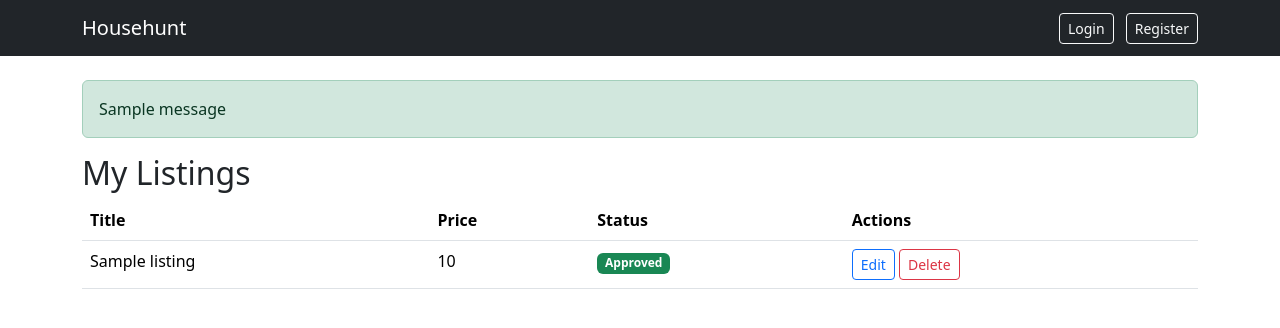
After one commit to Regina-Fredrick/Househunt, a Django app: template apps/listings/templates/listings/my_listings.html in a window 1280 px wide. The commit adds this page. Shown: the top 328 px of the page. Run offline with Django 5.2, Linux system fonts and the light colour scheme; the template is opened without the code that fills it: most values are stand-ins (such as "Sample title", 1, 10 or a date in 2020); one stand-in notice (Sample message) is shown.

Commit message:
Week 4: My Listings dashboard, edit/delete views, status badges, Bootstrap base template

```diff
--- /dev/null
+++ b/apps/listings/templates/listings/my_listings.html
@@ -0,0 +1,51 @@
+{% extends 'base.html' %}
+{% block content %}
+<h2>My Listings</h2>
+
+<table class="table">
+    <thead>
+        <tr>
+            <th>Title</th>
+            <th>Price</th>
+            <th>Status</th>
+            <th>Actions</th>
+        </tr>
+    </thead>
+    <tbody>
+        {% for listing in page_obj %}
+        <tr>
+            <td>{{ listing.title }}</td>
+            <td>{{ listing.price }}</td>
+            <td>
+                {% if listing.status == 'approved' %}
+                    <span class="badge bg-success">Approved</span>
+                {% elif listing.status == 'rejected' %}
+                    <span class="badge bg-danger">Rejected</span>
+                {% else %}
+                    <span class="badge bg-warning text-dark">Pending</span>
+                {% endif %}
+            </td>
+            <td>
+                <a href="{% url 'edit_listing' listing.pk %}" class="btn btn-sm btn-outline-primary">Edit</a>
+                <a href="{% url 'delete_listing' listing.pk %}" class="btn btn-sm btn-outline-danger">Delete</a>
+            </td>
+        </tr>
+        {% empty %}
+        <tr><td colspan="4">You have no listings yet.</td></tr>
+        {% endfor %}
+    </tbody>
+</table>
+{% if page_obj.has_other_pages %}
+<nav>
+    <ul class="pagination">
+        {% if page_obj.has_previous %}
+        <li class="page-item"><a class="page-link" href="?page={{ page_obj.previous_page_number }}">Previous</a></li>
+        {% endif %}
+        <li class="page-item disabled"><span class="page-link">Page {{ page_obj.number }} of {{ page_obj.paginator.num_pages }}</span></li>
+        {% if page_obj.has_next %}
+        <li class="page-item"><a class="page-link" href="?page={{ page_obj.next_page_number }}">Next</a></li>
+        {% endif %}
+    </ul>
+</nav>
+{% endif %}
+{% endblock %}
--- a/apps/listings/urls.py
+++ b/apps/listings/urls.py
@@ -3,4 +3,7 @@ from . import views
 
 urlpatterns = [
     path('create/', views.create_listing_view, name='create_listing'),
+    path('mine/', views.my_listings_view, name='my_listings'),
+    path('<int:pk>/edit/', views.edit_listing_view, name='edit_listing'),
+    path('<int:pk>/delete/', views.delete_listing_view, name='delete_listing'),
 ]
--- /dev/null
+++ b/templates/base.html
@@ -0,0 +1,33 @@
+<!DOCTYPE html>
+<html lang="en">
+<head>
+    <meta charset="UTF-8">
+    <title>{% block title %}Househunt{% endblock %}</title>
+    <link href="https://cdn.jsdelivr.net/npm/bootstrap@5.3.3/dist/css/bootstrap.min.css" rel="stylesheet">
+</head>
+<body>
+<nav class="navbar navbar-expand-lg navbar-dark bg-dark mb-4">
+    <div class="container">
+        <a class="navbar-brand" href="/">Househunt</a>
+        <div>
+            {% if user.is_authenticated %}
+                <a class="btn btn-outline-light btn-sm me-2" href="{% url 'create_listing' %}">New Listing</a>
+                <a class="btn btn-outline-light btn-sm me-2" href="{% url 'my_listings' %}">My Listings</a>
+                <a class="btn btn-outline-light btn-sm me-2" href="{% url 'profile' %}">Profile</a>
+            {% else %}
+                <a class="btn btn-outline-light btn-sm me-2" href="{% url 'login' %}">Login</a>
+                <a class="btn btn-outline-light btn-sm" href="{% url 'register' %}">Register</a>
+            {% endif %}
+        </div>
+    </div>
+</nav>
+<div class="container">
+    {% if messages %}
+        {% for message in messages %}
+        <div class="alert alert-{{ message.tags }}">{{ message }}</div>
+        {% endfor %}
+    {% endif %}
+    {% block content %}{% endblock %}
+</div>
+</body>
+</html>
```
Also changed, not shown: apps/listings/templates/listings/delete_confirm.html (added, +11 -0 lines), apps/listings/templates/listings/edit_listing.html (renamed from config/urls.py, +14 -11 lines), apps/listings/views.py (+49 -2 lines).
